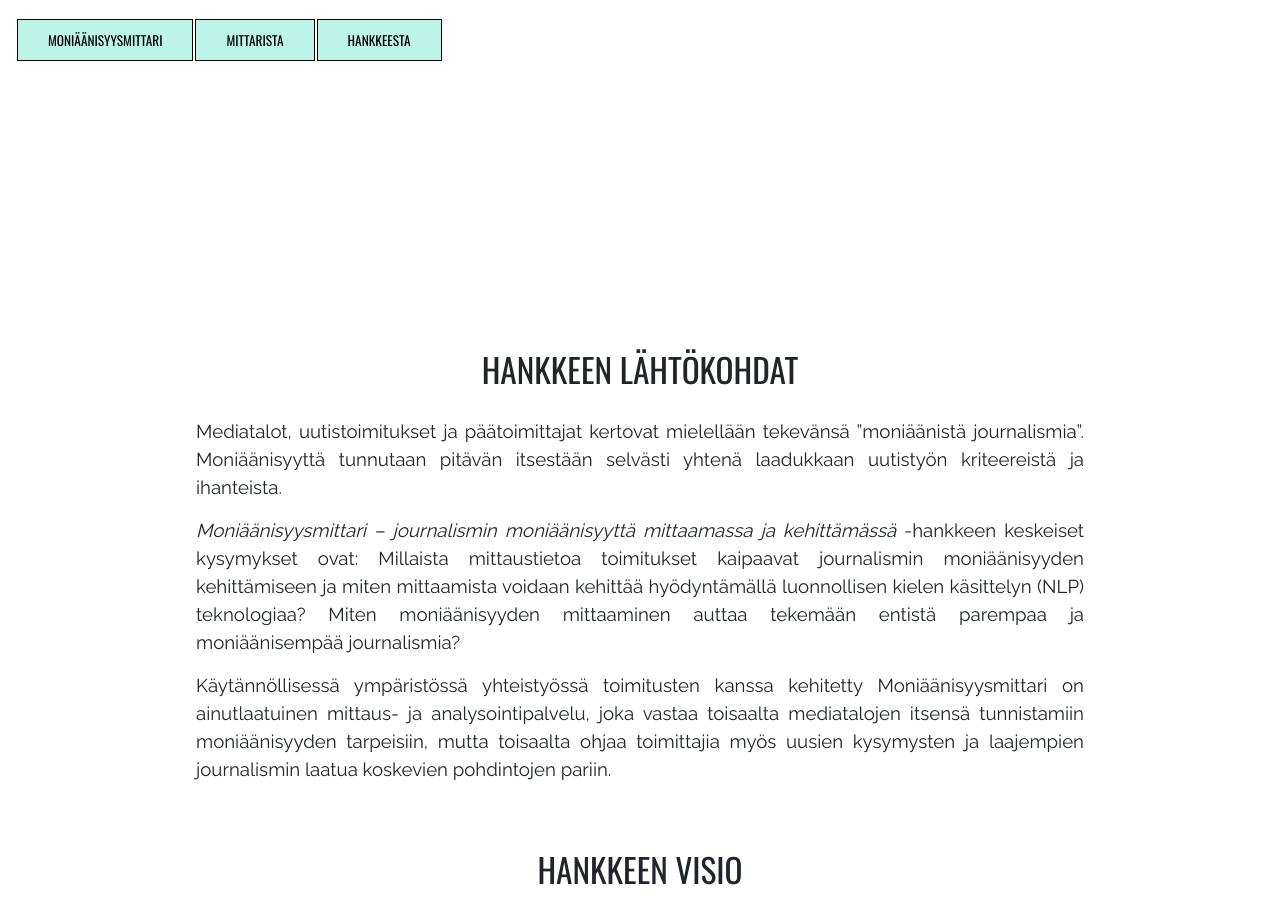
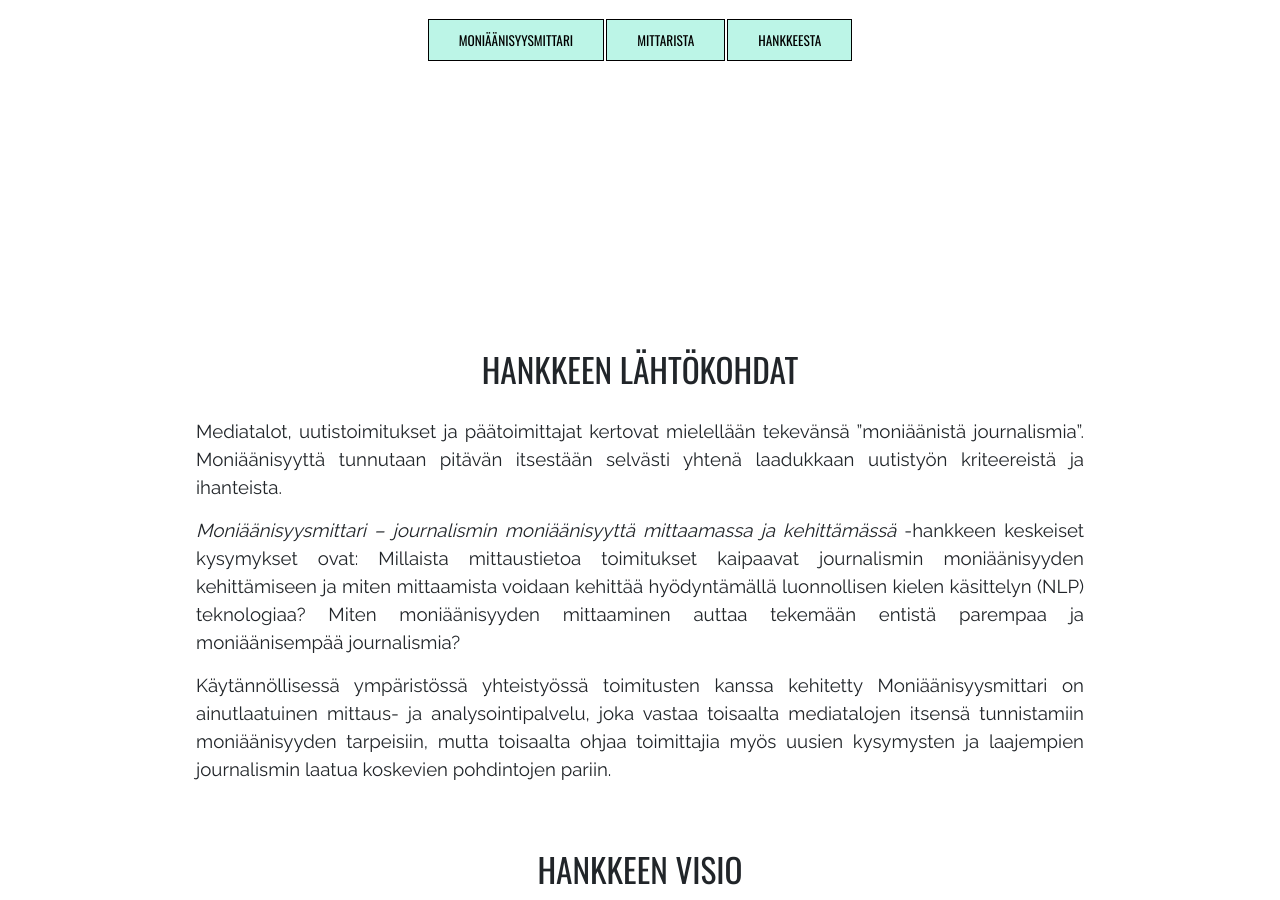
Before and after one commit to Sopiva-Sovittelujournalistit/moniaanisyysmittari-pages, a Jekyll site: the page built from hanke.md, in a window 1280 px wide and 900 px high. Built offline with Jekyll 4.4.1, drawn with Linux system fonts in a browser that asks for light colours.

Commit message:
CSS Bugfix: Menu <ul> width hotfix.

```diff
--- a/css/style.css
+++ b/css/style.css
@@ -66,7 +66,7 @@ h4, .mittari-section-div div h4 {
 }
 
 #menu-paamenu {
-    width: 100%;
+    width: unset;
 }
 
 li.menu-item {
```
